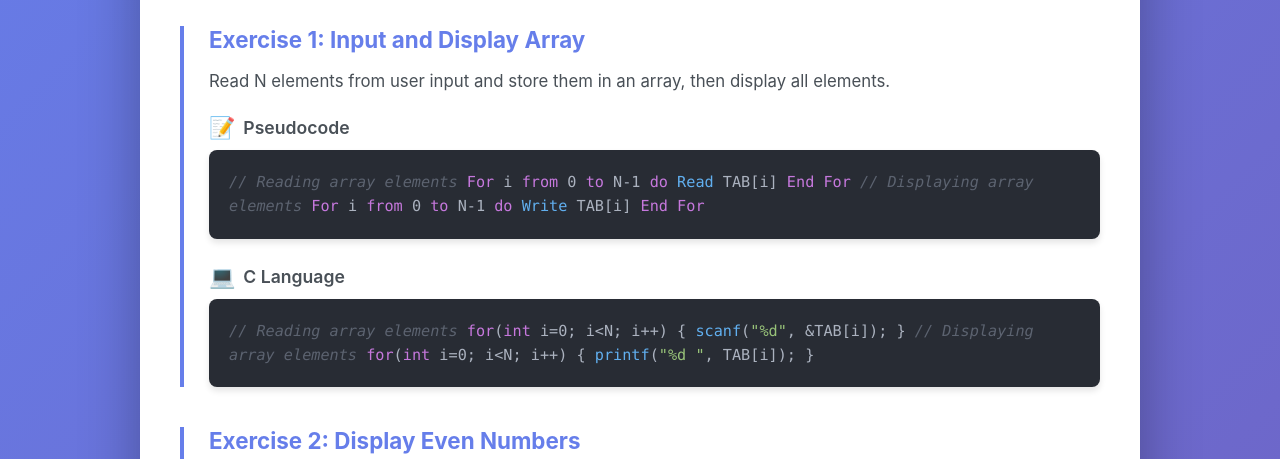
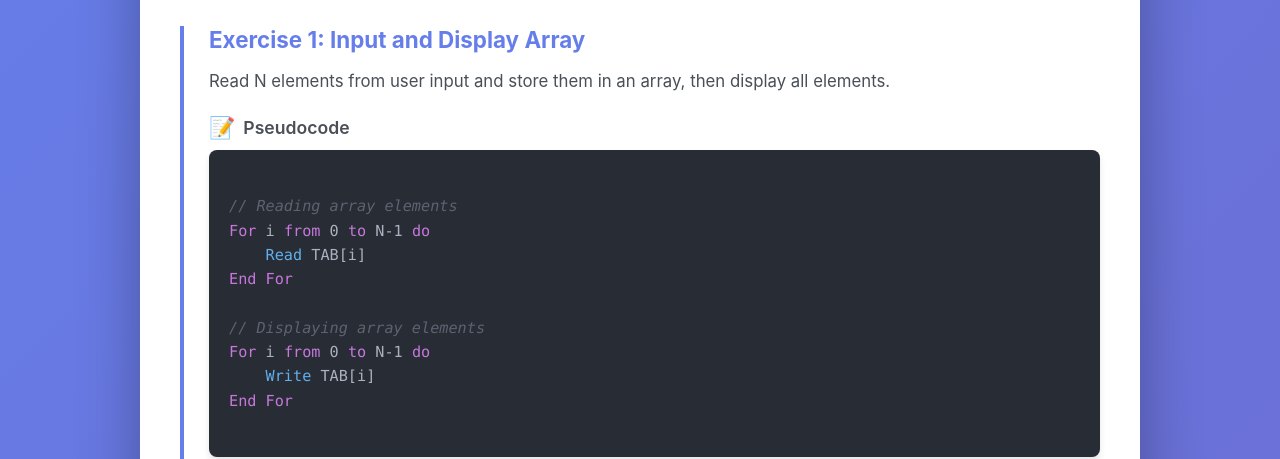
Before and after one commit to NightRaven20x/Study-guides, a plain HTML site: page index.html in a window 1280 px wide. Shown: the part 344-803 px from the top of the page. Drawn offline with Linux system fonts and the light colour scheme.

Commit message:
Fix code formatting - add white-space: pre-wrap for readable multi-line code

```diff
--- a/index.html
+++ b/index.html
@@ -148,6 +148,7 @@
       font-size: 0.95em;
       line-height: 1.6;
       box-shadow: 0 4px 6px rgba(0,0,0,0.1);
+            white-space: pre-wrap;
     }
 
     .code-block .keyword {
```
